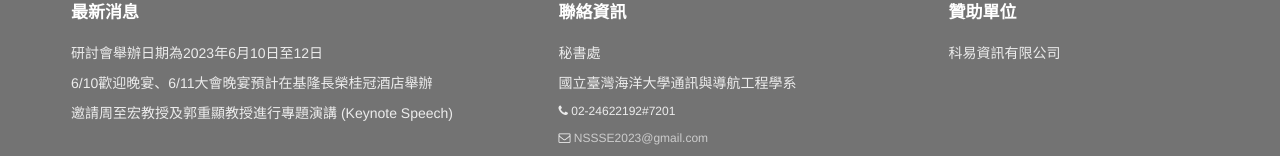
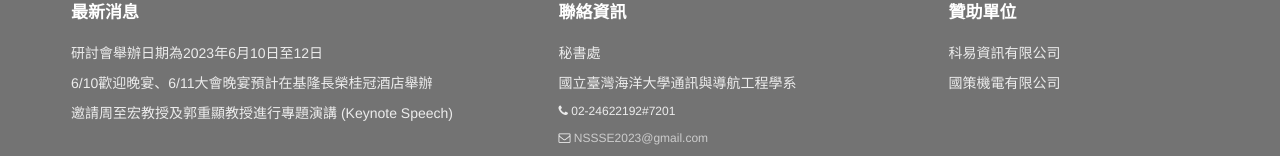
Before and after one commit to nssse2023/nssse2023, a plain HTML site: page reg.html in a window 1280 px wide. Shown: the part 801-957 px from the top of the page. Drawn offline with Linux system fonts and the light colour scheme; a web font is replaced by a local one.

Commit message:
feat: add new sponsor

```diff
--- a/reg.html
+++ b/reg.html
@@ -98,41 +98,6 @@
           <div style="text-align: center;">
             <a role="button" href="https://conference.iis.sinica.edu.tw/servlet/Register?ConferenceID=415" type="button" class="btn btn-outline-secondary" style="min-height: 60px;font-size: 30px;color: #6c757d;background-color: transparent;background-image: none;border-color: #6c757d;border: 1px solid;">點此進入註冊系統</a>
           </div>
-          <!-- 有點單調先不使用
-          <div class="heading">
-            <h3>NSSSE2023 註冊方案</h3>
-          </div>
-          <div class="row">
-            <div class="col-md-3"><h4>現場與會</h4></div>
-            <div class="col-md-3"><h4>NTD 8000</h4></div>
-            <div class="col-md-6"><h4>早鳥優惠 NTD 6,000  (4/28前)</h4></div>
-          </div>
-          <div class="heading">
-            <h3>額外加購</h3>
-          </div>
-          <div>
-            <div class="row ticketbox">
-              <div class="ticket-title"><h4>晚宴入場券</h4></div>
-              <div class="col-md-3"><h4>NTD 1000</h4></div>
-              <div class="col-md-6"><h4> </h4></div>
-            </div>
-            <div class="row">
-              <div class="col-md-3"><h4>研討會資料隨身碟</h4></div>
-              <div class="col-md-3"><h4>NTD 500</h4></div>
-              <div class="col-md-6"><h4></h4></div>
-            </div>
-            <div class="row">
-              <div class="col-md-3"><h4>投稿論文額外頁面(頁)</h4></div>
-              <div class="col-md-3"><h4>NNTD 1000∕頁</h4></div>
-              <div class="col-md-6"><h4></h4></div>
-            </div>
-            <div class="row">
-              <div class="col-md-3"><h4>額外投稿論文(篇)</h4></div>
-              <div class="col-md-3"><h4>NTD 4000∕篇</h4></div>
-              <div class="col-md-6"><h4>早鳥優惠 NTD 3000  (4/28前)</h4></div>
-            </div>
-          </div>
-          -->
         </div>
       </div>
     </div>
@@ -170,6 +135,7 @@
           <h3 class="panel-title">贊助單位</h3>
           <div class="panel-body">
             <p>科易資訊有限公司</p>
+            <p>國策機電有限公司</p>
           </div>
         </div>
       </div>
```
Also changed, not shown: index.html (+1 -0 lines), prog_speech.html (+1 -0 lines), prog_tech.html (+1 -0 lines), submit.html (+1 -0 lines), traffic.html (+1 -0 lines), venue.html (+1 -0 lines).
